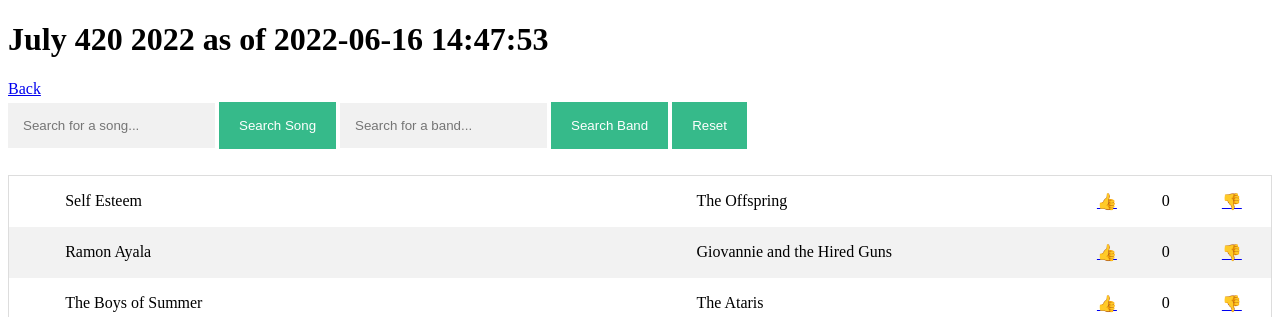
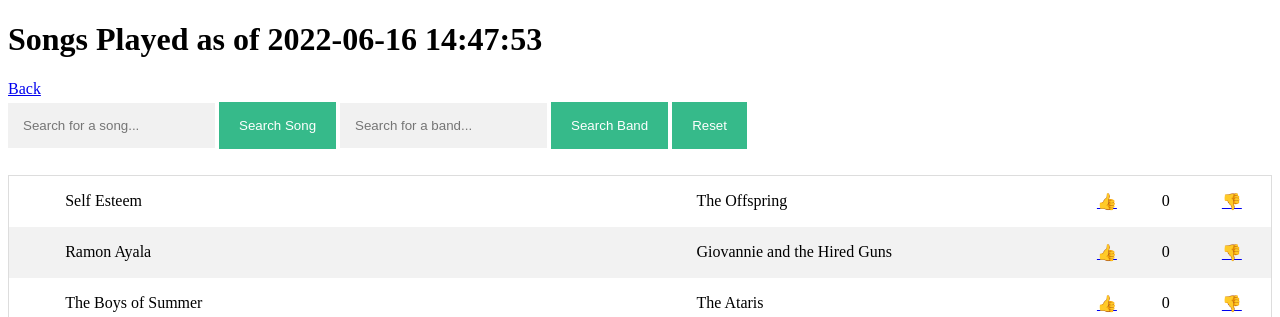
Before and after one commit to terryseyler/july420, a Flask app: page /2022 in a window 1280 px wide. Shown: the top 317 px of the page. Run offline with Flask 2, Linux system fonts and the light colour scheme; data comes from the database, SQL or seed files in the repository; both versions use the stored data as it was after the commit; parts of the project's set-up code (start-up, migrations or seed data) failed here and were passed over.

Commit message:
seoifjsadiofj

```diff
--- a/app.py
+++ b/app.py
@@ -127,7 +127,6 @@
         #pull_songs()
     #else:
         #print("data up to date")
-
     data_2022=cursor.execute("""select Song,Band,datetime(DateTime,'-4 hours') as DateTime_Fixed,DateTime,LIKE from july2022 order by DateTime desc""").fetchall()
     max_date = cursor.execute("select datetime(max(DateTime),'-4 hours') as max_date from july2022").fetchall()
     return render_template('2022.html',data_2022=data_2022,max_date=max_date)
--- a/templates/2022.html
+++ b/templates/2022.html
@@ -4,7 +4,7 @@
 <head>
 <span>
 {% for max_date in max_date %}
-<h1>July 420 2022 as of {{max_date['max_date']}}</h1>
+<h1>Songs Played as of {{max_date['max_date']}}</h1>
 {% endfor %}
 <a href="{{url_for('index')}}">Back</a>
 </head>
```
Also changed, not shown: DB/july420.db.
